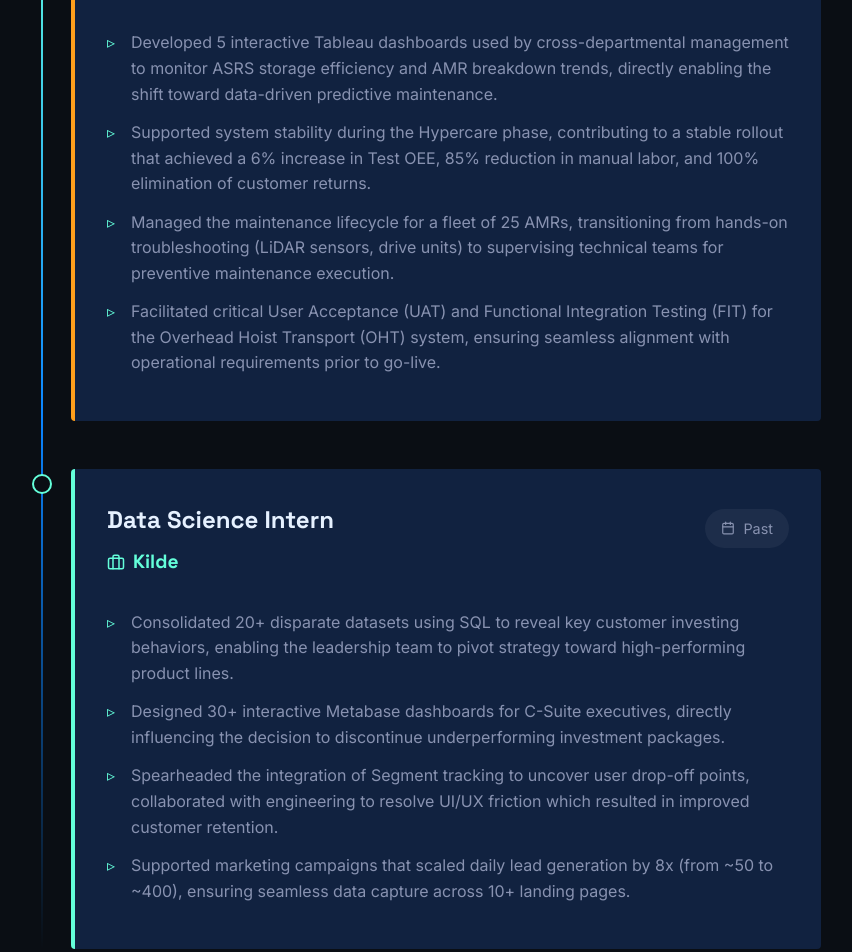
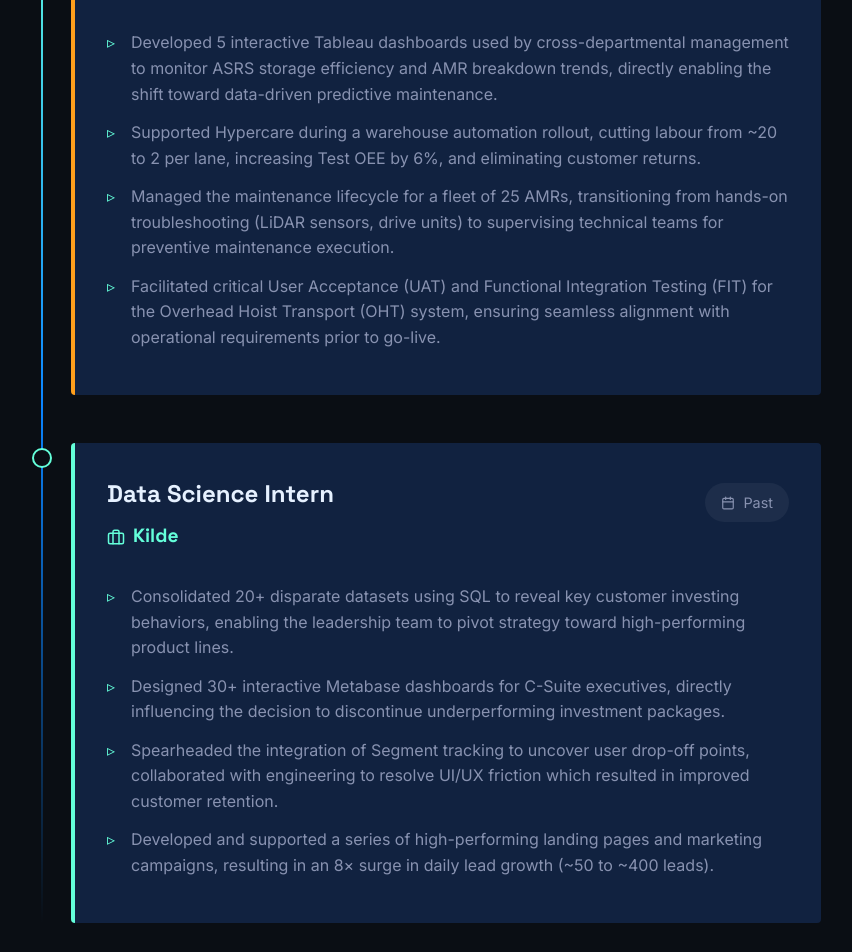
Before and after one commit to Randycje/Randycje.github.io, a React (Vite) app: page / in a window 1280 px wide. Shown: the part 1720-2672 px from the top of the page, without its empty margins (219-1071 px from the left). Built offline with nearby package versions, Linux system fonts and the light colour scheme.

Commit message:
Update Experience page content

```diff
--- a/src/components/Experience.jsx
+++ b/src/components/Experience.jsx
@@ -10,7 +10,7 @@ const experiences = [
         description: 'Current internship focused on automation systems.',
         points: [
             'Developed 5 interactive Tableau dashboards used by cross-departmental management to monitor ASRS storage efficiency and AMR breakdown trends, directly enabling the shift toward data-driven predictive maintenance.',
-            'Supported system stability during the Hypercare phase, contributing to a stable rollout that achieved a 6% increase in Test OEE, 85% reduction in manual labor, and 100% elimination of customer returns.',
+            'Supported Hypercare during a warehouse automation rollout, cutting labour from ~20 to 2 per lane, increasing Test OEE by 6%, and eliminating customer returns.',
             'Managed the maintenance lifecycle for a fleet of 25 AMRs, transitioning from hands-on troubleshooting (LiDAR sensors, drive units) to supervising technical teams for preventive maintenance execution.',
             'Facilitated critical User Acceptance (UAT) and Functional Integration Testing (FIT) for the Overhead Hoist Transport (OHT) system, ensuring seamless alignment with operational requirements prior to go-live.'
         ]
@@ -24,7 +24,7 @@ const experiences = [
             'Consolidated 20+ disparate datasets using SQL to reveal key customer investing behaviors, enabling the leadership team to pivot strategy toward high-performing product lines.',
             'Designed 30+ interactive Metabase dashboards for C-Suite executives, directly influencing the decision to discontinue underperforming investment packages.',
             'Spearheaded the integration of Segment tracking to uncover user drop-off points, collaborated with engineering to resolve UI/UX friction which resulted in improved customer retention.',
-            'Supported marketing campaigns that scaled daily lead generation by 8x (from ~50 to ~400), ensuring seamless data capture across 10+ landing pages.'
+            'Developed and supported a series of high-performing landing pages and marketing campaigns, resulting in an 8× surge in daily lead growth (~50 to ~400 leads).'
         ]
     }
 ];
```
